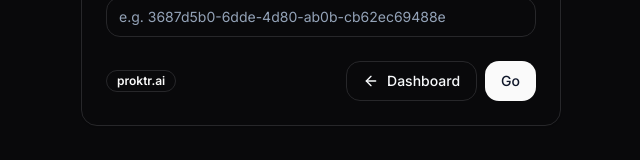
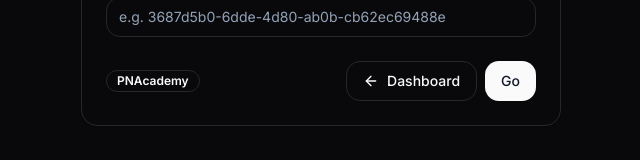
Before and after one commit to sudo-adi/PNAcademy-client, a Next.js app: page /create in a window 1280 px wide. Shown: the part 397-557 px from the top of the page, without its empty margins (319-959 px from the left). Built offline with nearby package versions, Linux system fonts and the light colour scheme.

Commit message:
pnacademy name fix

```diff
--- a/src/app/assessment/[assessmentId]/questions/page.tsx
+++ b/src/app/assessment/[assessmentId]/questions/page.tsx
@@ -338,7 +338,7 @@ const Assessment: React.FC<AssessmentProps> = ({ params }) => {
         <div className="flex h-[4rem] flex-row items-center px-8 justify-between">
           <div className="flex gap-2">
             Powered By
-            <Badge variant={"outline"}>proktr.ai</Badge>
+            <Badge variant={"outline"}>PNAcademy</Badge>
           </div>
           <Slider
             defaultValue={[16]}
@@ -444,7 +444,7 @@ const Assessment: React.FC<AssessmentProps> = ({ params }) => {
           </ResizablePanelGroup>
         </div>
         <div className="flex h-[4rem] flex-row items-center px-8 justify-between">
-          <Badge variant={"outline"}>proktr.ai</Badge>
+          <Badge variant={"outline"}>PNAcademy</Badge>
           <div className="flex items-center justify-center p-6">
             <Badge variant={"outline"}>Section 1</Badge>
           </div>
--- a/src/app/create/[assessmentId]/page.tsx
+++ b/src/app/create/[assessmentId]/page.tsx
@@ -849,7 +849,7 @@ export default function Create({
             <div className="flex flex-row justify-between items-center">
               <div className="flex flex-row gap-2">
                 Powered by
-                <Badge variant="outline">proktr.ai</Badge>
+                <Badge variant="outline">PNAcademy</Badge>
               </div>
               <div className="flex gap-2">
                 <Button
--- a/src/app/create/page.tsx
+++ b/src/app/create/page.tsx
@@ -61,7 +61,7 @@ const Create = () => {
           </>
         </CardContent>
         <CardFooter className="flex flex-row justify-between">
-          <Badge variant="outline">proktr.ai</Badge>
+          <Badge variant="outline">PNAcademy</Badge>
           <div className="flex flex-row items-center justify-center gap-2">
             {goBackLoading ? (
               <Button variant={"outline"} disabled>
--- a/src/app/dashboard/components/sub-header.tsx
+++ b/src/app/dashboard/components/sub-header.tsx
@@ -1,7 +1,7 @@
-"use client"
-import Link from 'next/link'
-import React, { useEffect, useState } from 'react'
-import { useTheme } from "next-themes"
+"use client";
+import Link from "next/link";
+import React, { useEffect, useState } from "react";
+import { useTheme } from "next-themes";
 
 const SubHeader = () => {
   const { theme } = useTheme();
@@ -20,11 +20,11 @@ const SubHeader = () => {
       <div className="flex h-14 items-center border-b px-4 lg:h-[60px] lg:px-6">
         <Link href="/" className="flex items-center gap-2 font-semibold">
           <img src={logo} className="h-5" />
-          <span className="">proktr.ai</span>
+          <span className="">PNAcademy</span>
         </Link>
       </div>
     </>
-  )
-}
+  );
+};
 
-export default SubHeader
+export default SubHeader;
--- a/src/app/layout.tsx
+++ b/src/app/layout.tsx
@@ -8,7 +8,7 @@ import ThemeDataProvider from "@/lib/context/theme-data-provider";
 const inter = Inter({ subsets: ["latin"] });
 
 export const metadata: Metadata = {
-  title: "proktr.ai",
+  title: "PNAcademy",
   description: "",
 };
 
--- a/src/app/login/page.tsx
+++ b/src/app/login/page.tsx
@@ -74,7 +74,7 @@ const LoginPage = () => {
                     <Input
                       id="email"
                       type="email"
-                      placeholder="user@proktr.ai"
+                      placeholder="user@PNAcademy"
                       value={username}
                       onChange={(e) => setUsername(e.target.value)}
                       required
--- a/src/app/view-assessment/[assessmentId]/page.tsx
+++ b/src/app/view-assessment/[assessmentId]/page.tsx
@@ -453,7 +453,7 @@ const ViewAssessment: React.FC<ViewAssessmentProps> = ({ params }) => {
           </ResizablePanelGroup>
         </div>
         <div className="flex h-[4rem] flex-row items-center px-8 justify-between">
-          <Badge variant={"outline"}>proktr.ai</Badge>
+          <Badge variant={"outline"}>PNAcademy</Badge>
           <div className="flex items-center justify-center p-6">
             <Badge variant={"outline"}>Section 1</Badge>
           </div>
```
